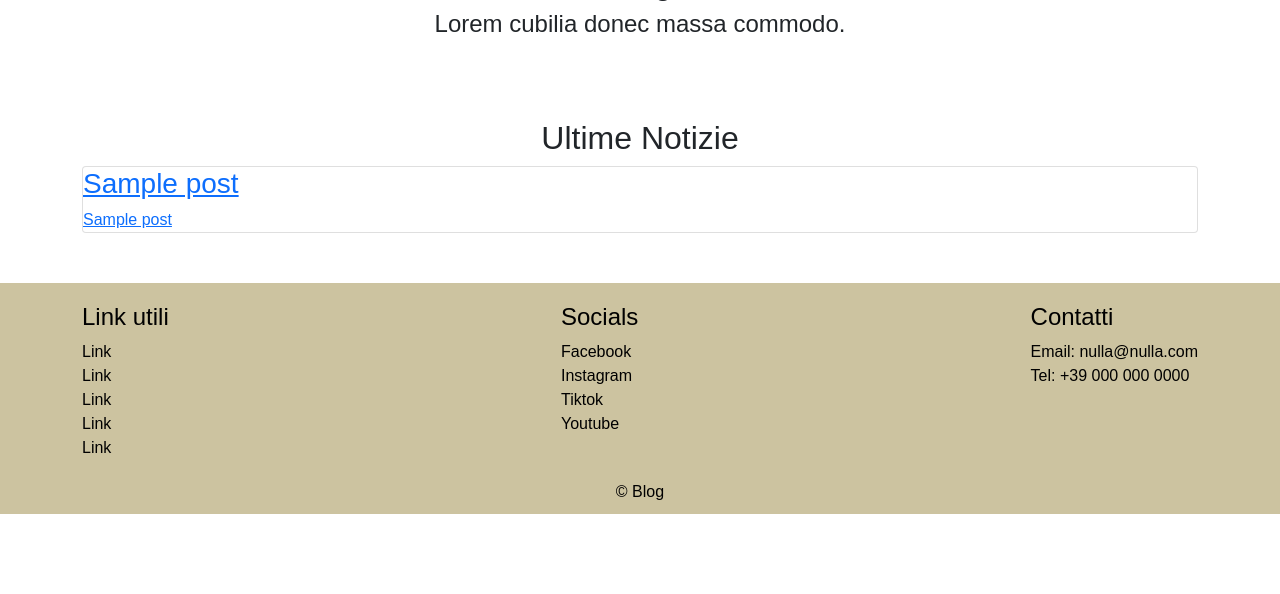
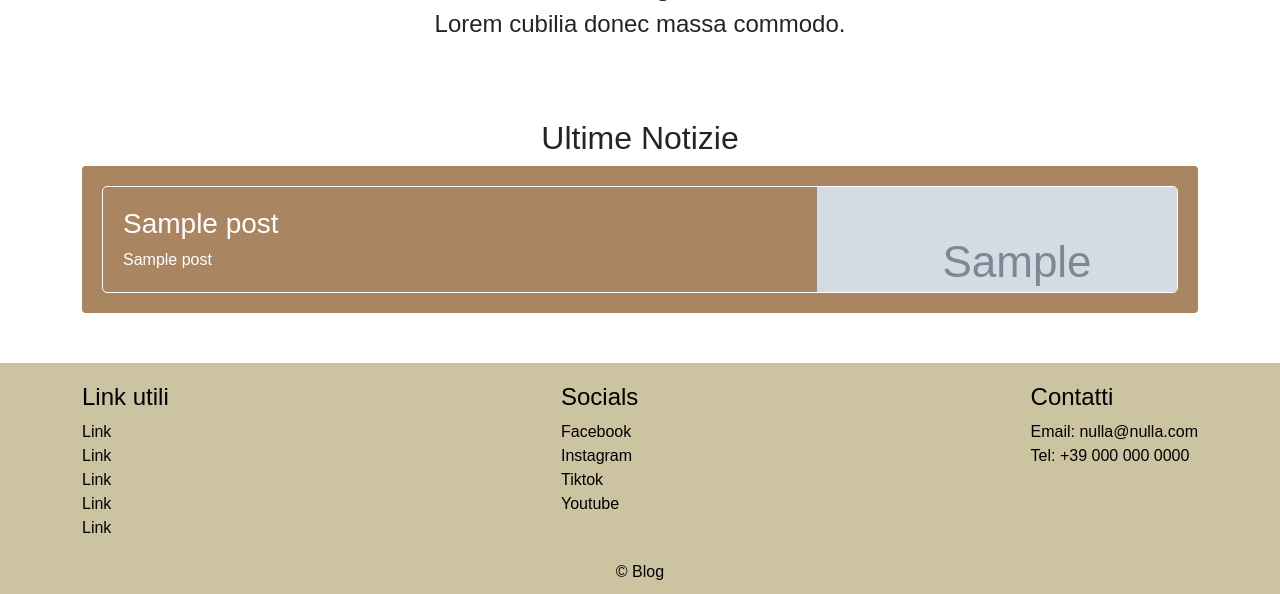
Before and after one commit to Alessio-source/flask-blog, a Flask app: page / in a window 1280 px wide. Shown: the part 1006-1600 px from the top of the page. Before the commit the page ends 1520 px from the top, so only its background shows below. Run offline with Flask 2, Linux system fonts and the light colour scheme; tables that the repository leaves empty hold one stand-in row (values such as "Sample post"); grey boxes marked "Sample" are stand-in pictures; some libraries are stand-ins or nearby versions; some web fonts are replaced.

Commit message:
upload cover e background post

```diff
--- a/blog/forms.py
+++ b/blog/forms.py
@@ -1,6 +1,7 @@
 from ast import Pass
 from email import message
 from flask_wtf import FlaskForm
+from flask_wtf.file import FileField, FileAllowed
 from wtforms import BooleanField, PasswordField, StringField, SubmitField, TextAreaField
 from wtforms.validators import DataRequired, Length
 
@@ -14,6 +15,8 @@ class PostForm(FlaskForm):
     title = StringField('Titotlo', validators=[DataRequired("Campo obbligatorio!"), Length(max=150, message="La lunghezza del titolo supera i 150 caratteri")])
     subtitle = StringField('Sottotitolo', validators=[Length(max=350, message="La lunghezza del sottotitolo supera i 350 caratteri")])
     content = TextAreaField('Contenuto', validators=[DataRequired("Campo obbligatorio!")])
+    image = FileField('Background post', validators=[FileAllowed(['jpg', 'jpeg', 'png'])])
+    card_cover = FileField('Copertina homepage', validators=[FileAllowed(['jpg', 'jpeg', 'png'])])
     submit = SubmitField('Salva')
 
 class RegisterForm(FlaskForm):
--- a/blog/routes/web.py
+++ b/blog/routes/web.py
@@ -4,7 +4,7 @@ from flask_login import current_user, login_user, logout_user, login_required
 from blog import app, db
 from blog.forms import LoginForm, PostForm, RegisterForm
 from blog.models import User, Post
-from blog.utils import title_slugifier
+from blog.utils import title_slugifier, img_upload
 import datetime
 
 @app.route("/")
@@ -85,6 +85,19 @@ def post_create():
             form = PostForm()
             if form.validate_on_submit():
                 new_post = Post(title=form.title.data, subtitle=form.subtitle.data, content=form.content.data, author_id=current_user.id, slug=title_slugifier(form.title.data))
+                if form.image.data:
+                    try:
+                        image = img_upload(form.image.data)
+                        new_post.image = image
+                    except Exception:
+                        flash("C'è stato un problema nell'upload del background")
+                if form.card_cover.data:
+                    try:
+                        card_cover = img_upload(form.card_cover.data)
+                        new_post.card_cover = card_cover
+                    except Exception:
+                        flash("C'è stato un problema nell'upload della cover")
+
                 db.session.add(new_post)
                 db.session.commit()
                 return redirect(url_for('posts'))
@@ -104,6 +117,20 @@ def post_edit(post_id):
                     post.title = form.title.data
                     post.subtitle = form.subtitle.data
                     post.content = form.content.data
+
+                    if form.image.data:
+                        try:
+                            image = img_upload(form.image.data)
+                            post.image = image
+                        except Exception:
+                            flash("C'è stato un problema nell'upload del background")
+                    if form.card_cover.data:
+                        try:
+                            card_cover = img_upload(form.card_cover.data)
+                            post.card_cover = card_cover
+                        except Exception:
+                            flash("C'è stato un problema nell'upload della cover")
+
                     db.session.commit()
                     return redirect(url_for('posts'))
 
--- a/blog/static/css/home.css
+++ b/blog/static/css/home.css
@@ -63,6 +63,33 @@ main .last-news h2 {
     text-align: center;
 }
 
+main .last-news .card {
+    padding: 20px;
+    border: none;
+    background-color: #a98561;
+    text-decoration: none;
+    color: white;
+}
+
+main .last-news .card .post_container {
+    position: relative;
+    padding: 20px;
+    border: 1px solid white;
+    border-radius: 5px;
+    overflow: hidden;
+}
+
+main .last-news .card .post_container img {
+    position: absolute;
+    bottom: -120px;
+    right: -40px;
+    height: 300px;
+    transition: all 0.5s linear;
+}
+main .last-news .card .post_container:hover img {
+    transform: scale(1.2);
+}
+
 @media screen and (min-width: 2204px) {
     .slider {
         height: 1200px;
--- a/blog/templates/index.html
+++ b/blog/templates/index.html
@@ -37,10 +37,16 @@
 
             {% for post in posts %}
                 <a href="/post/{{post.slug}}" class="card">
-                    <h3>{{ post.title }}</h3>
-                    {% if post.subtitle != none or post.subtitle != "" %}
-                        <p>{{ post.subtitle }}</p>
-                    {% endif %}
+                    <div class="post_container">
+                        <h3>{{ post.title }}</h3>
+                        {% if post.subtitle %}
+                            <p>{{ post.subtitle }}</p>
+                        {% endif %}
+
+                        {% if post.card_cover %}
+                            <img src="{{ url_for('static', filename='imgs/posts/' + post.card_cover) }}" class="cover">
+                        {% endif %}
+                    </div>
                 </a>
             {% endfor %}
 
--- a/config.py
+++ b/config.py
@@ -6,3 +6,4 @@ class Config:
     SECRET_KEY = os.environ.get('SECRET_KEY')
     SQLALCHEMY_DATABASE_URI = 'mysql://root@localhost/blog'
     SQLALCHEMY_TRACK_MODIFICATIONS = False
+    UPLOAD_FOLDER = "static/imgs/posts"
--- a/requirements.txt
+++ b/requirements.txt
@@ -1,9 +1,11 @@
 alembic==1.7.7
+cffi==1.15.0
 click==8.1.2
 colorama==0.4.4
 Flask==2.1.1
 Flask-Login==0.6.0
 Flask-Migrate==3.1.0
+Flask-Misaka==1.0.0
 Flask-Script==2.0.6
 Flask-SQLAlchemy==2.5.1
 Flask-WTF==1.0.1
@@ -12,7 +14,10 @@ itsdangerous==2.1.2
 Jinja2==3.1.1
 Mako==1.2.0
 MarkupSafe==2.1.1
+misaka==2.1.1
 mysqlclient==2.1.0
+Pillow==9.1.0
+pycparser==2.21
 python-dotenv==0.20.0
 SQLAlchemy==1.4.35
 Werkzeug==2.1.1
```
Also changed, not shown: blog/templates/admin/post.html (+11 -1 lines), blog/templates/admin/posts.html (+8 -0 lines), blog/utils.py (+16 -0 lines), README.md, blog/static/imgs/posts/sgcwkxlhtf4c4pbt-iphone.png (added).
